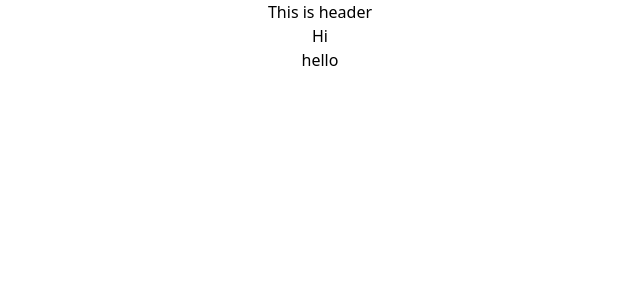
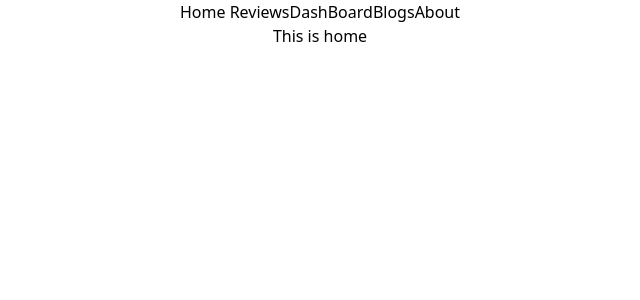
Before and after one commit to mdmehedihasan/food-review-time, a React (Create React App) app: page / in a window 1280 px wide. Shown: the top 300 px of the page, without its empty margins (320-960 px from the left). Built offline with nearby package versions, Linux system fonts and the light colour scheme.

Commit message:
Not found page added

```diff
--- a/package.json
+++ b/package.json
@@ -8,6 +8,7 @@
     "@testing-library/user-event": "^13.5.0",
     "react": "^18.0.0",
     "react-dom": "^18.0.0",
+    "react-router-dom": "^6.3.0",
     "react-scripts": "5.0.0",
     "web-vitals": "^2.1.4"
   },
--- a/src/App.js
+++ b/src/App.js
@@ -1,11 +1,27 @@
+import { Route, Routes } from 'react-router-dom';
 import './App.css';
 import Header from './Component/Header/Header';
+import Home from './Component/Home/Home'
+import Reviews from './Component/Reviews/Reviews'
+import Dashboard from './Component/Dashboard/Dashboard'
+import Blogs from './Component/Blogs/Blogs'
+import About from './Component/About/About'
+import Notfound from './Component/Notfound/Notfound'
+
 
 function App() {
   return (
     <div className="App">
       <Header></Header>
-      <h1>hello</h1>
+      <Routes>
+        <Route path='/' element={<Home></Home>}></Route>
+        <Route path='/home' element={<Home></Home>}></Route>
+        <Route path='/reviews' element={<Reviews></Reviews>}></Route>
+        <Route path='/dashboard' element={<Dashboard></Dashboard>}></Route>
+        <Route path='/blogs' element={<Blogs></Blogs>}></Route>
+        <Route path='/about' element={<About></About>}></Route>
+        <Route path='*' element={<Notfound></Notfound>}></Route>
+      </Routes>
     </div>
   );
 }
--- /dev/null
+++ b/src/Component/About/About.js
@@ -0,0 +1,11 @@
+import React from 'react';
+
+const About = () => {
+    return (
+        <div>
+            <p>This is about</p>
+        </div>
+    );
+};
+
+export default About;
--- /dev/null
+++ b/src/Component/Blogs/Blogs.js
@@ -0,0 +1,11 @@
+import React from 'react';
+
+const Blogs = () => {
+    return (
+        <div>
+            <p>This is blog</p>
+        </div>
+    );
+};
+
+export default Blogs;
--- /dev/null
+++ b/src/Component/Dashboard/Dashboard.js
@@ -0,0 +1,11 @@
+import React from 'react';
+
+const Dashboard = () => {
+    return (
+        <div>
+            <p>This is dashboard</p>
+        </div>
+    );
+};
+
+export default Dashboard;
--- a/src/Component/Header/Header.js
+++ b/src/Component/Header/Header.js
@@ -1,11 +1,16 @@
 import React from 'react';
+import { Link } from 'react-router-dom';
 
 const Header = () => {
     return (
-        <div>
-            <h3 className='text-blue-650'>This is header</h3>
-            <button>Hi</button>
-        </div>
+
+        <nav>
+            <Link to="/home">Home </Link>
+            <Link to="/reviews">Reviews</Link>
+            <Link to="/dashboard">DashBoard</Link>
+            <Link to="/blogs">Blogs</Link>
+            <Link to="/about">About</Link>
+        </nav>
     );
 };
 
--- /dev/null
+++ b/src/Component/Home/Home.js
@@ -0,0 +1,11 @@
+import React from 'react';
+
+const Home = () => {
+    return (
+        <div>
+            <h3>This is home</h3>
+        </div>
+    );
+};
+
+export default Home;
--- /dev/null
+++ b/src/Component/Notfound/Notfound.js
@@ -0,0 +1,11 @@
+import React from 'react';
+
+const Notfound = () => {
+    return (
+        <div>
+            <p>Not found page</p>
+        </div>
+    );
+};
+
+export default Notfound;
--- /dev/null
+++ b/src/Component/Reviews/Reviews.js
@@ -0,0 +1,11 @@
+import React from 'react';
+
+const Reviews = () => {
+    return (
+        <div>
+            <p>Reviews pagae</p>
+        </div>
+    );
+};
+
+export default Reviews;
--- a/src/index.js
+++ b/src/index.js
@@ -3,11 +3,13 @@
 import './index.css';
 import App from './App';
 import reportWebVitals from './reportWebVitals';
+import { BrowserRouter } from 'react-router-dom';
 
 ReactDOM.render(
-  <React.StrictMode>
-    <App />
-  </React.StrictMode>,
+  <BrowserRouter>
+    <React.StrictMode>
+      <App />
+    </React.StrictMode></BrowserRouter>,
   document.getElementById('root')
 );
 
```
Also changed, not shown: 1 other file (tests, documents, lock files or other folders).
